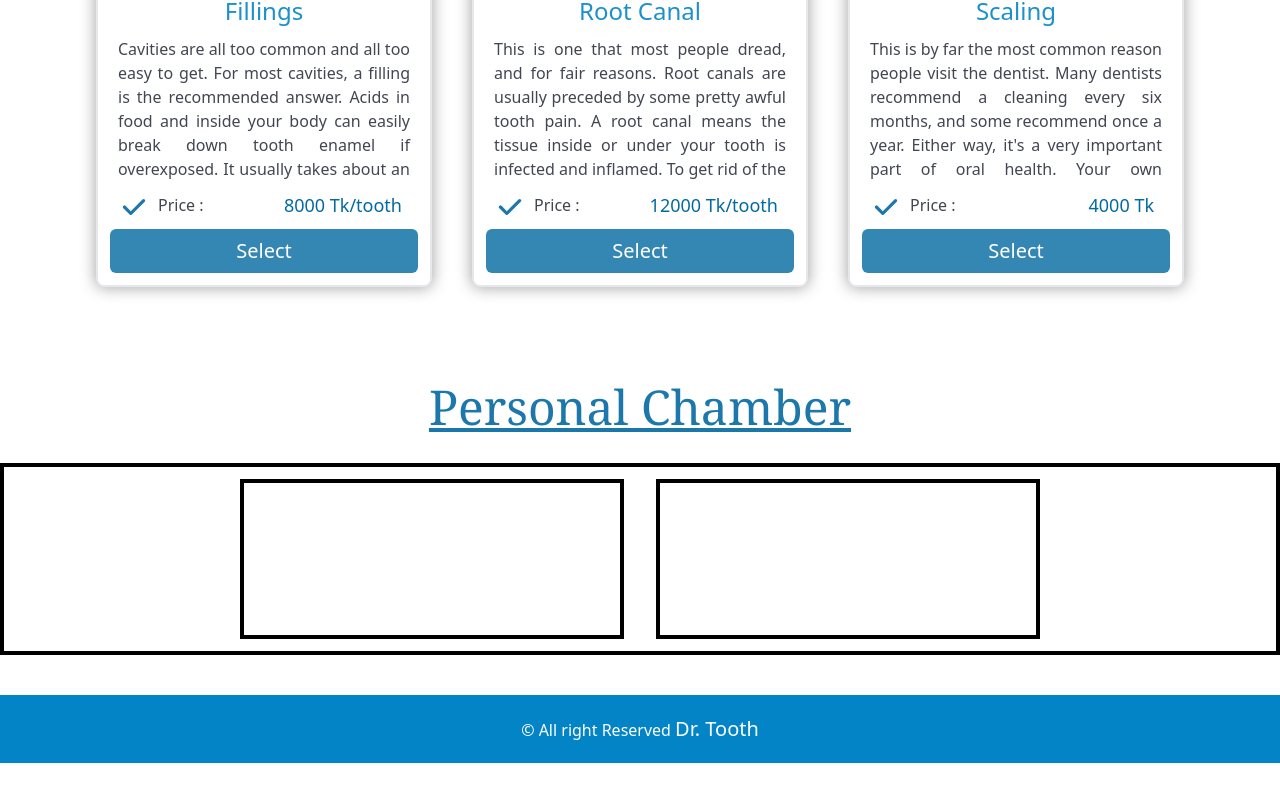
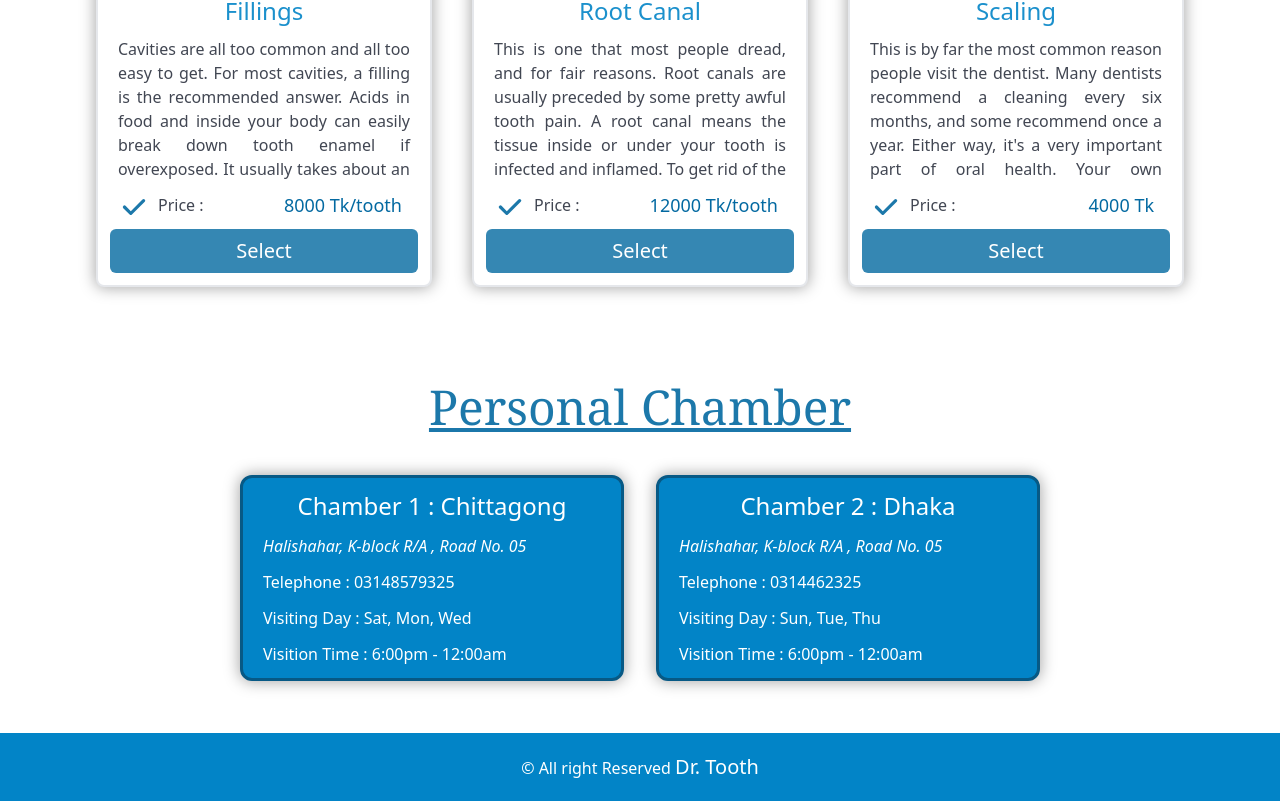
Before and after one commit to Mohammad-Nafis-Abdullah/dr.tooth-client, a React (Create React App) app: page / in a window 1280 px wide. Shown: the part 929-1730 px from the top of the page. Before the commit the page ends 1692 px from the top, so only its background shows below. Built offline with nearby package versions, Linux system fonts and the light colour scheme; no server answers.

Commit message:
extra section added in the home page

```diff
--- a/src/components/Home.js
+++ b/src/components/Home.js
@@ -16,12 +16,20 @@ const Home = () => {
                 }
             </div>
             <h2 className='text-center underline text-sky-700/90 mt-24 mb-8 font-medium font-serif'>Personal Chamber</h2>
-            <div className='flex justify-center gap-8 mb-10 border-4 p-3'>
-                <div className="extra fromLeft">
-
+            <div className='flex justify-center gap-8 mb-10 p-3'>
+                <div className="extra">
+                    <h5 className='text-center font-medium text-white'>Chamber 1 : Chittagong</h5>
+                    <address>Halishahar, K-block R/A , Road No. 05 </address>
+                    <p>Telephone : 03148579325</p>
+                    <p>Visiting Day : Sat, Mon, Wed</p>
+                    <p>Visition Time : 6:00pm - 12:00am</p>
                 </div>
-                <div className="extra fromRight">
-
+                <div className="extra">
+                    <h5 className='text-center'>Chamber 2 : Dhaka</h5>
+                    <address>Halishahar, K-block R/A , Road No. 05 </address>
+                    <p>Telephone : 0314462325</p>
+                    <p>Visiting Day : Sun, Tue, Thu</p>
+                    <p>Visition Time : 6:00pm - 12:00am</p>
                 </div>
             </div>
         </section>
--- a/src/index.css
+++ b/src/index.css
@@ -250,5 +250,7 @@
 }
 
 .extra{
-  @apply border-4 h-40 basis-96 shrink;
+  @apply basis-96 shrink py-3 px-5 rounded-xl bg-sky-600 space-y-3 text-white font-medium border-[3px] border-sky-800
+  hover:scale-110 duration-300 hover:ring-4 ring-offset-2 ring-sky-600;
+  box-shadow: 0 0 15px 1px rgba(0, 0, 0, 0.343);
 }
```
